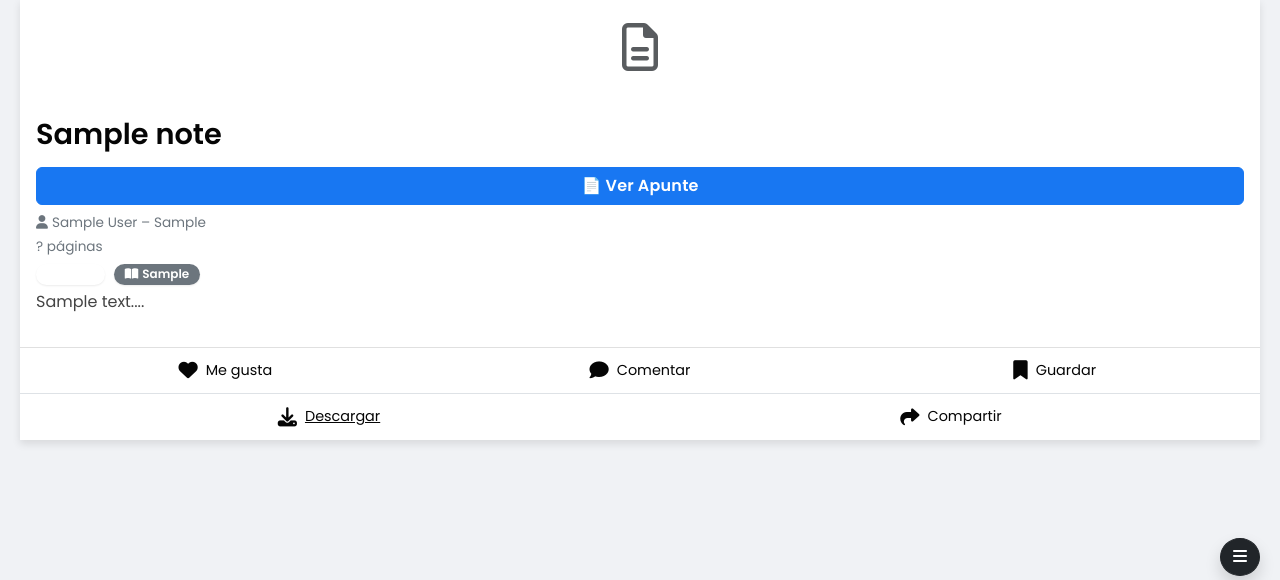
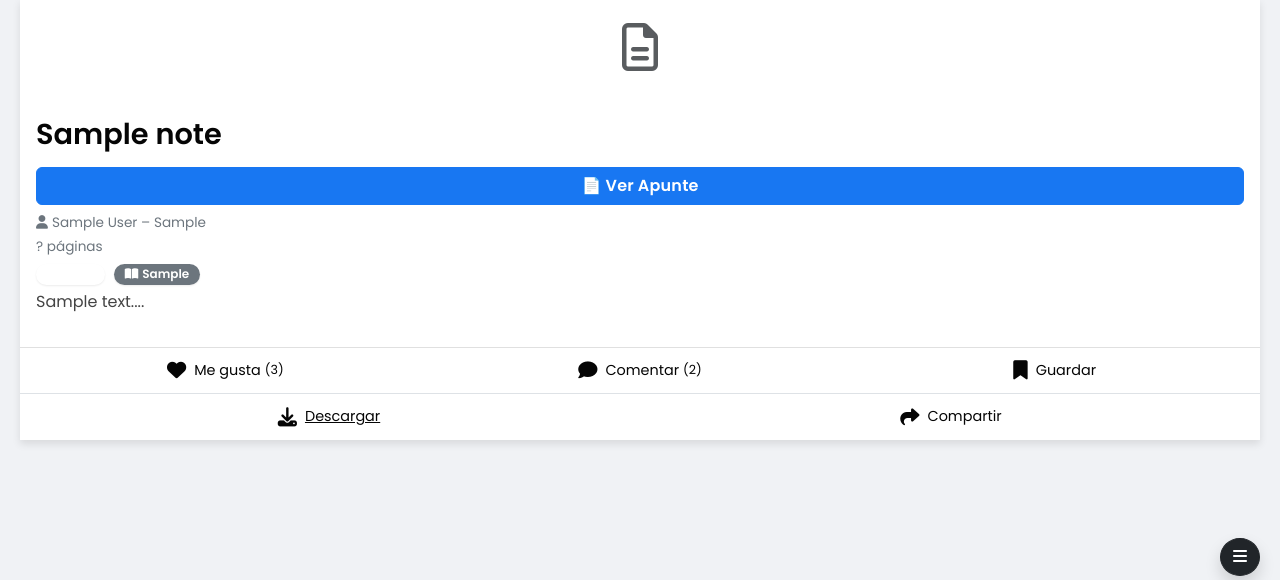
Before and after one commit to RoggerMS/Crunevo, a Flask app: page / in a window 1280 px wide. Shown: the part 204-784 px from the top of the page. Run offline with Flask 3, Linux system fonts and the light colour scheme; a user stored in the database is signed in; tables that the repository leaves empty hold one stand-in row (values such as "Sample post"); grey boxes marked "Sample" are stand-in pictures; some libraries are stand-ins or nearby versions.

Commit message:
[Enhancement] mejoras en feed y dark mode

```diff
--- a/crunevo/static/css/custom_feed.css
+++ b/crunevo/static/css/custom_feed.css
@@ -31,6 +31,7 @@
     border: none;
     color: #050505;
     transition: transform 0.2s ease-in-out;
+    animation: fadeUp 0.4s ease-in-out;
 }
 
 .note-card:hover {
@@ -196,3 +197,14 @@
 .badge[data-facultad="Humanidades"] {
     background-color: #6f42c1;
 }
+
+@media (prefers-color-scheme: dark) {
+    body {
+        background: #18191a;
+        color: #e4e6eb;
+    }
+    .note-card {
+        background: #242526;
+        color: #e4e6eb;
+    }
+}
--- a/crunevo/templates/feed.html
+++ b/crunevo/templates/feed.html
@@ -84,10 +84,10 @@
         <div class="note-actions card-footer bg-white">
             <div class="action-row d-flex">
                 <button class="action-btn" data-action="like" aria-label="Me gusta">
-                    <i class="fas fa-heart me-1"></i>Me gusta
+                    <i class="fas fa-heart me-1"></i> Me gusta <small>(3)</small>
                 </button>
                 <button class="action-btn" data-action="comment" aria-label="Comentar">
-                    <i class="fas fa-comment me-1"></i>Comentar
+                    <i class="fas fa-comment me-1"></i> Comentar <small>(2)</small>
                 </button>
                 <button class="action-btn" data-action="save" aria-label="Guardar">
                     <i class="fas fa-bookmark me-1"></i>Guardar
@@ -109,7 +109,7 @@
     </article>
 
     {% if loop.index % 3 == 0 %}
-    <div class="note-card text-center p-3 bg-light">
+    <div class="note-card text-center p-3 bg-light" onclick="location.href='/tienda'">
         🎓 ¿Sabías que puedes ganar puntos subiendo apuntes?
     </div>
     {% endif %}
```
